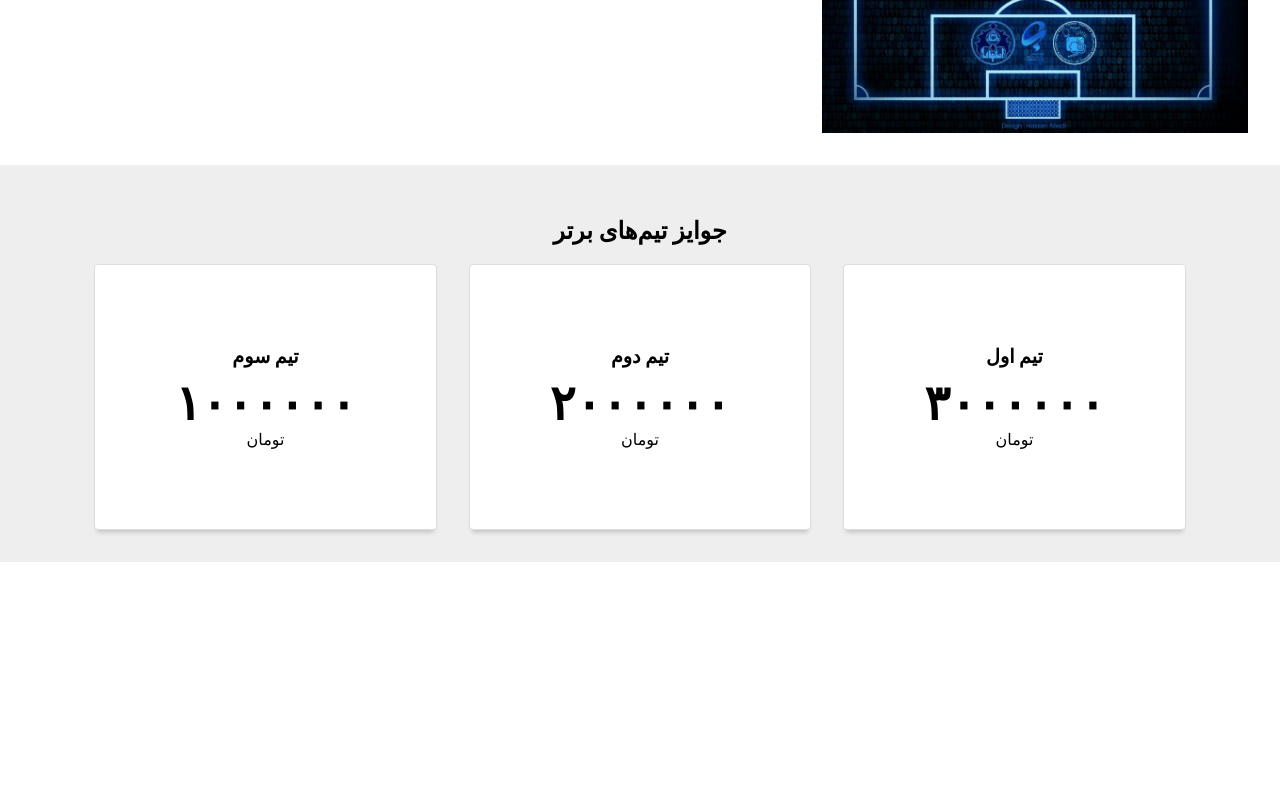
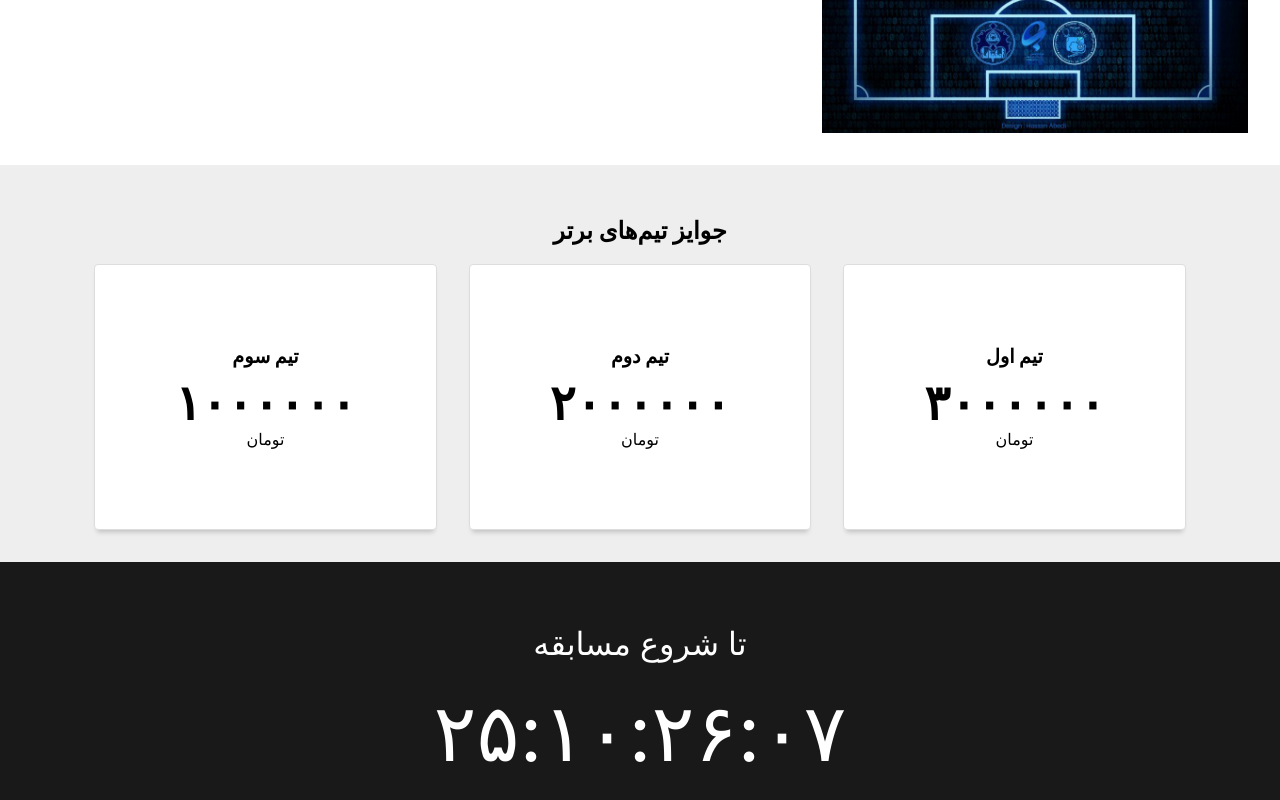
Before and after one commit to sajadhsm/uiai2-landing, a React (Create React App) app: page / in a window 1280 px wide. Shown: the part 1302-2102 px from the top of the page. Before the commit the page ends 1864 px from the top, so only its background shows below. Built offline with nearby package versions, Linux system fonts and the light colour scheme; a web font is replaced by a local one.

Commit message:
Add basic CountDown section

```diff
--- a/src/App.js
+++ b/src/App.js
@@ -4,6 +4,7 @@ import './App.css';
 import Hero from './components/Hero/Hero';
 import Description from './components/Description/Description';
 import Awards from './components/Awards/Awards';
+import CountDown from './components/CountDown/CountDown';
 
 class App extends Component {
   render() {
@@ -12,6 +13,7 @@ class App extends Component {
         <Hero />
         <Description />
         <Awards />
+        <CountDown />
       </div>
     );
   }
--- /dev/null
+++ b/src/components/CountDown/CountDown.js
@@ -0,0 +1,65 @@
+import React, { Component } from 'react';
+import toPersianNum from '../../helpers/toPersianNum';
+import styles from './CountDown.module.css';
+
+const deadLine = "Thu Nov 22 2018 08:00:00 GMT+0330";
+
+class CountDown extends Component {
+  state = {
+    days: 0,
+    hours: 0,
+    minutes: 0,
+    seconds: 0
+  };
+
+  getTimeRemaining = () => {
+    const t = Date.parse(deadLine) - Date.parse(new Date());
+
+    const seconds = Math.floor((t / 1000) % 60);
+    const minutes = Math.floor((t / 1000 / 60) % 60);
+    const hours = Math.floor((t / (1000 * 60 * 60)) % 24);
+    const days = Math.floor(t / (1000 * 60 * 60 * 24));
+
+    return {
+      days,
+      hours,
+      minutes,
+      seconds
+    }
+  }
+
+  updateClock = () => {
+    const t = this.getTimeRemaining();
+
+    this.setState({
+      days: t.days,
+      hours: ('0' + t.hours).slice(-2),
+      minutes: ('0' + t.minutes).slice(-2),
+      seconds: ('0' + t.seconds).slice(-2)
+    });
+  }
+
+  componentDidMount = () => {
+    this.updateClock();
+    setInterval(this.updateClock, 1000);
+  }
+
+  render() {
+    return (
+      <section className={styles.countdownSection}>
+        <div className="wrapper">
+          <p className={styles.title}>تا شروع مسابقه</p>
+
+          <p className={styles.clock}>{
+            toPersianNum(this.state.days) + ":" +
+            toPersianNum(this.state.hours) + ":" +
+            toPersianNum(this.state.minutes) + ":" +
+            toPersianNum(this.state.seconds)
+          }</p>
+        </div>
+      </section>
+    )
+  }
+}
+
+export default CountDown;
--- /dev/null
+++ b/src/components/CountDown/CountDown.module.css
@@ -0,0 +1,16 @@
+.countdownSection {
+  padding: 4rem 0;
+  text-align: center;
+  background: #191919;
+  color: #fff;
+}
+
+.title {
+  margin: 0 0 1.5rem;
+  font-size: 2rem;
+}
+
+.clock {
+  margin: 0;
+  font-size: 5rem;
+}
--- /dev/null
+++ b/src/helpers/toPersianNum.js
@@ -0,0 +1,14 @@
+const englishNumbers = ['1', '2', '3', '4', '5', '6', '7', '8', '9', '0'];
+const persianNumbers = ['۱', '۲', '۳', '۴', '۵', '۶', '۷', '۸', '۹', '۰'];
+
+export default function toPersianNum(value) {
+  if (!value && value !== 0) return;
+
+  value = value.toString();
+
+  for (let i = 0, numbersLen = englishNumbers.length; i < numbersLen; i += 1) {
+    value = value.replace(new RegExp(englishNumbers[i], 'g'), persianNumbers[i]);
+  }
+
+  return value;
+}
```
